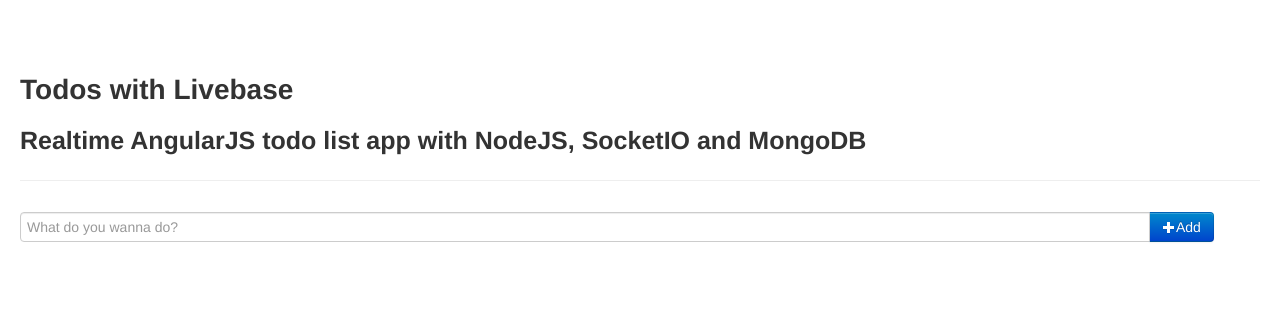
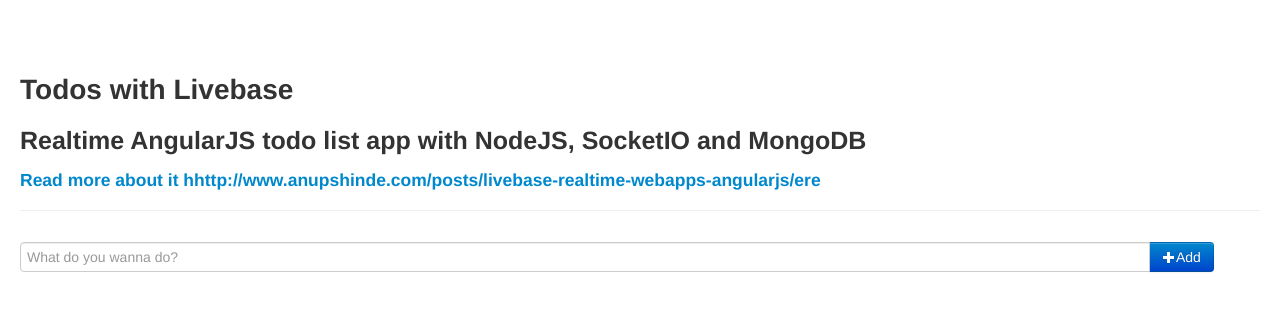
Before and after one commit to anupshinde/livebase, a website: page index.html in a window 1280 px wide. Drawn offline with Linux system fonts and the light colour scheme; no server answers.

Commit message:
adding source link

```diff
--- a/index.html
+++ b/index.html
@@ -24,6 +24,7 @@
 	<div class="container-fluid" ng-controller="TodoCtrl">
 	  <h1>Todos with Livebase</h1>
 	  <h2>Realtime AngularJS todo list app with NodeJS, SocketIO and MongoDB</h2>
+          <h4><a href="" target="_blank">Read more about it hhttp://www.anupshinde.com/posts/livebase-realtime-webapps-angularjs/ere</a></h4>
 	  <hr/>
 	  <div class="row-fluid">
 		<div class="span12">
```
